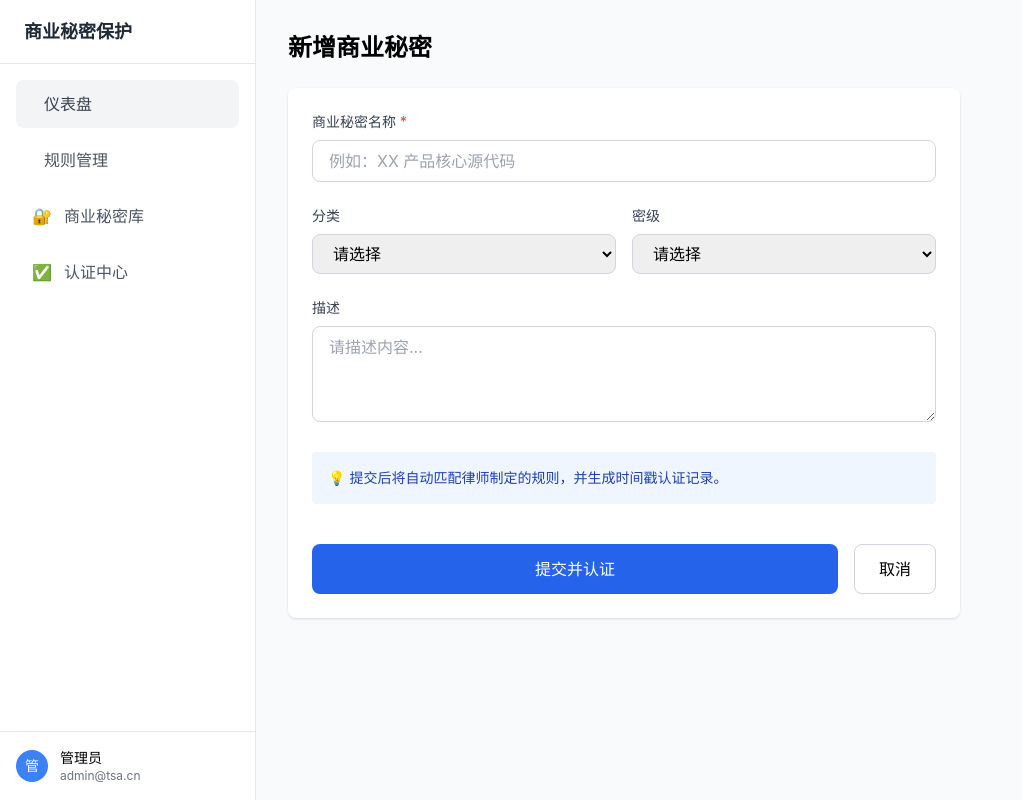
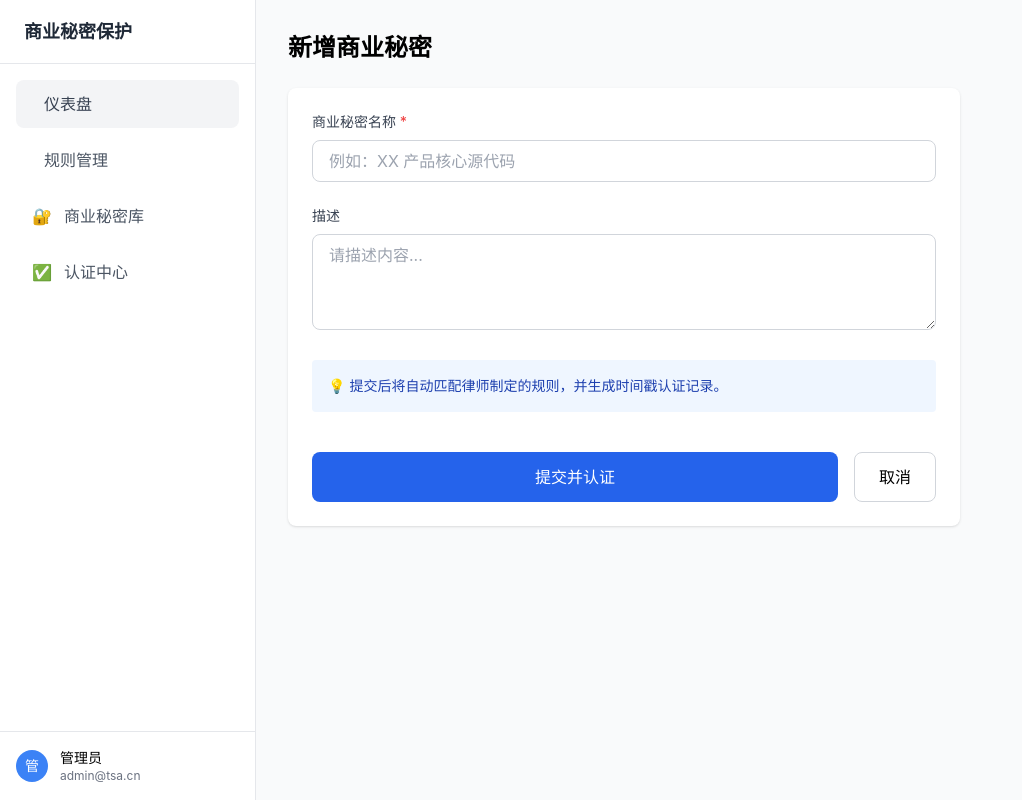
Before and after one commit to smknisyvecrix/trade-secret-demo, a Next.js app: page /secrets/new in a window 1280 px wide. Shown: the whole page, without its empty margins (0-1022 px from the left). Built offline with nearby package versions, Linux system fonts and the light colour scheme; no server answers.

Commit message:
修复 UUID 格式报错，简化新增表单

```diff
--- a/src/app/secrets/new/page.tsx
+++ b/src/app/secrets/new/page.tsx
@@ -9,9 +9,7 @@ export default function NewSecretPage() {
   const [loading, setLoading] = useState(false);
   const [formData, setFormData] = useState({
     name: '',
-    description: '',
-    category_id: '',
-    level_id: ''
+    description: ''
   });
 
   const handleSubmit = async (e: React.FormEvent) => {
@@ -22,15 +20,15 @@ export default function NewSecretPage() {
       // 1. 生成编号
       const code = 'TS-' + Date.now().toString().slice(-6);
 
-      // 2. 插入商业秘密数据
+      // 2. 插入数据（暂时不传 category_id 和 level_id，避免 UUID 格式报错）
       const { data: secretData, error: secretError } = await supabase
         .from('trade_secrets')
         .insert({
           code: code,
           name: formData.name,
           description: formData.description,
-          category_id: formData.category_id || null,
-          level_id: formData.level_id || null,
+          category_id: null,
+          level_id: null,
           status: 'active'
         })
         .select()
@@ -38,13 +36,12 @@ export default function NewSecretPage() {
 
       if (secretError) throw secretError;
 
-      // 3. 自动触发时间戳认证（核心逻辑！）
-      // 模拟调用时间戳 API，生成认证记录
+      // 3. 自动触发时间戳认证
       const { error: certError } = await supabase
         .from('timestamp_certifications')
         .insert({
           secret_id: secretData.id,
-          cert_type: 'create', // 创建认证
+          cert_type: 'create',
           status: 'success',
           certified_at: new Date().toISOString()
         });
@@ -80,27 +77,6 @@ export default function NewSecretPage() {
           />
         </div>
 
-        <div className="grid grid-cols-2 gap-4">
-          <div>
-            <label className="block text-sm font-medium text-gray-700 mb-2">分类</label>
-            <select className="w-full border border-gray-300 rounded-lg px-4 py-2"
-              value={formData.category_id} onChange={(e) => setFormData({...formData, category_id: e.target.value})}>
-              <option value="">请选择</option>
-              <option value="1">技术信息</option>
-              <option value="2">经营信息</option>
-            </select>
-          </div>
-          <div>
-            <label className="block text-sm font-medium text-gray-700 mb-2">密级</label>
-            <select className="w-full border border-gray-300 rounded-lg px-4 py-2"
-              value={formData.level_id} onChange={(e) => setFormData({...formData, level_id: e.target.value})}>
-              <option value="">请选择</option>
-              <option value="1">核心</option>
-              <option value="2">重要</option>
-            </select>
-          </div>
-        </div>
-
         <div>
           <label className="block text-sm font-medium text-gray-700 mb-2">描述</label>
           <textarea className="w-full border border-gray-300 rounded-lg px-4 py-2 h-24"
```
